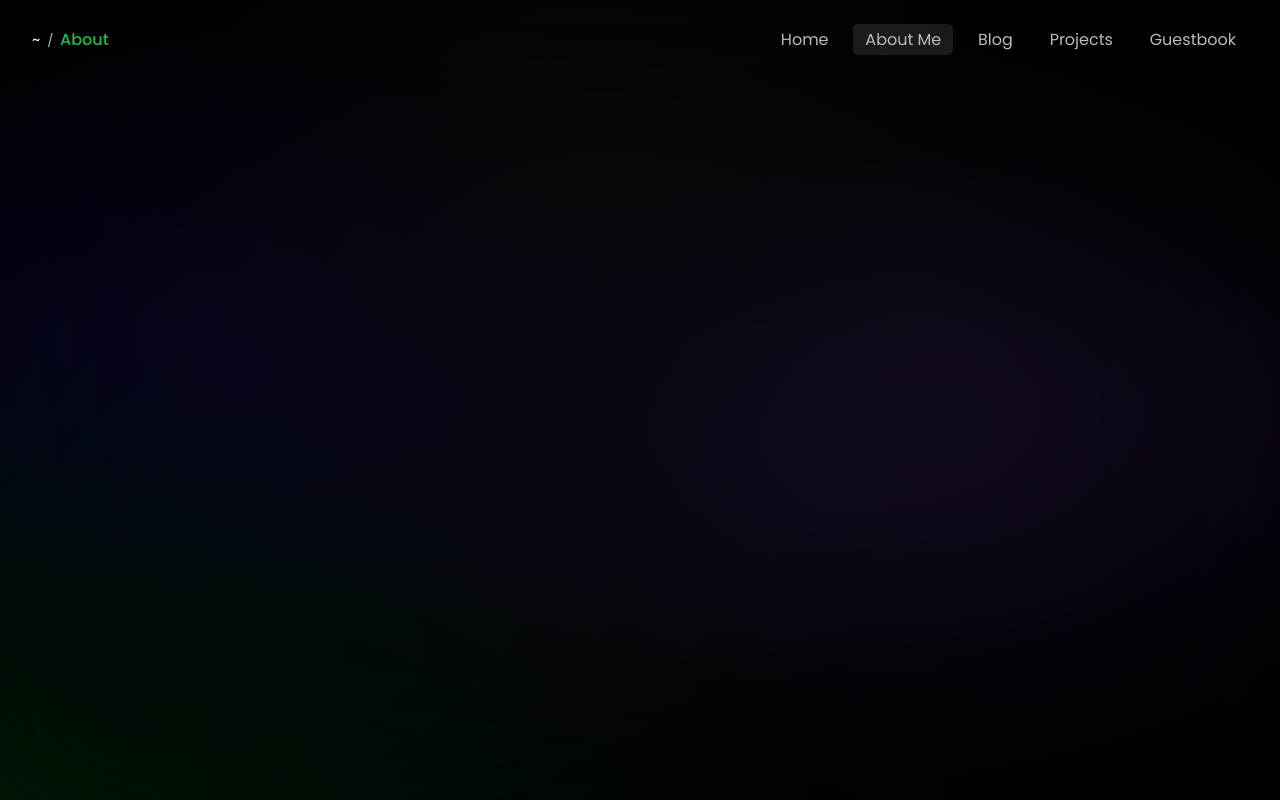
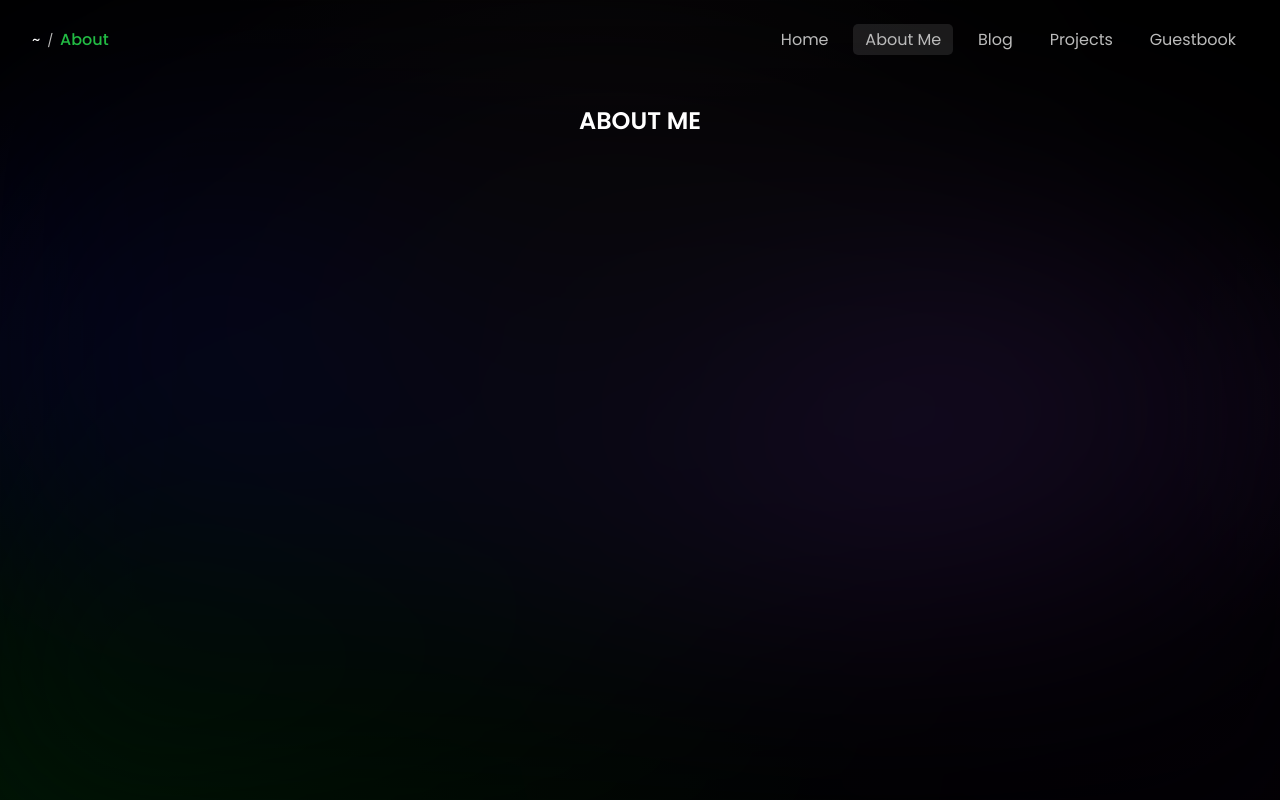
Before and after one commit to garadiya0/portfolio-website, a Next.js app: page /about in a window 1280 px wide. Built offline with nearby package versions, Linux system fonts and the light colour scheme.

Commit message:
minor improvements

```diff
--- a/src/pages/about.jsx
+++ b/src/pages/about.jsx
@@ -6,6 +6,9 @@ const about = () => {
   return (
     <>
       <Navigation currentPage="About" />
+      <section className={styles.Main}>
+        <h1>ABOUT ME</h1>
+      </section>
     </>
   );
 };
--- a/src/pages/projects.jsx
+++ b/src/pages/projects.jsx
@@ -13,6 +13,7 @@ const projects = () => {
       <section className={styles.Main}>
         <div className={styles.Container}>
           <h1>PROJECTS 🛠</h1>
+
           <ProjectDetailCard
             ProjectImg="https://user-images.githubusercontent.com/110885026/244479286-f48a7069-523b-4608-a1c2-b553382e4ae3.png"
             ProjectImgAlt="linkfy homepage"
--- a/src/styles/About.module.css
+++ b/src/styles/About.module.css
@@ -0,0 +1,10 @@
+.Main {
+    display: flex;
+    flex-direction: column;
+    align-items: center;
+    margin: 3em 2em;
+}
+
+.Main h1 {
+    font-size: 1.5em;
+}
--- a/src/styles/Guestbook.module.css
+++ b/src/styles/Guestbook.module.css
@@ -3,7 +3,6 @@
     flex-direction: column;
     align-items: center;
     margin: 3em 2em;
-
 }
 
 .Main h1 {
--- a/src/styles/Projects.module.css
+++ b/src/styles/Projects.module.css
@@ -1,5 +1,5 @@
 .Main {
-  margin: 5em 2em;
+  margin: 3em 2em;
 }
 
 .Main .Container h1 {
```
